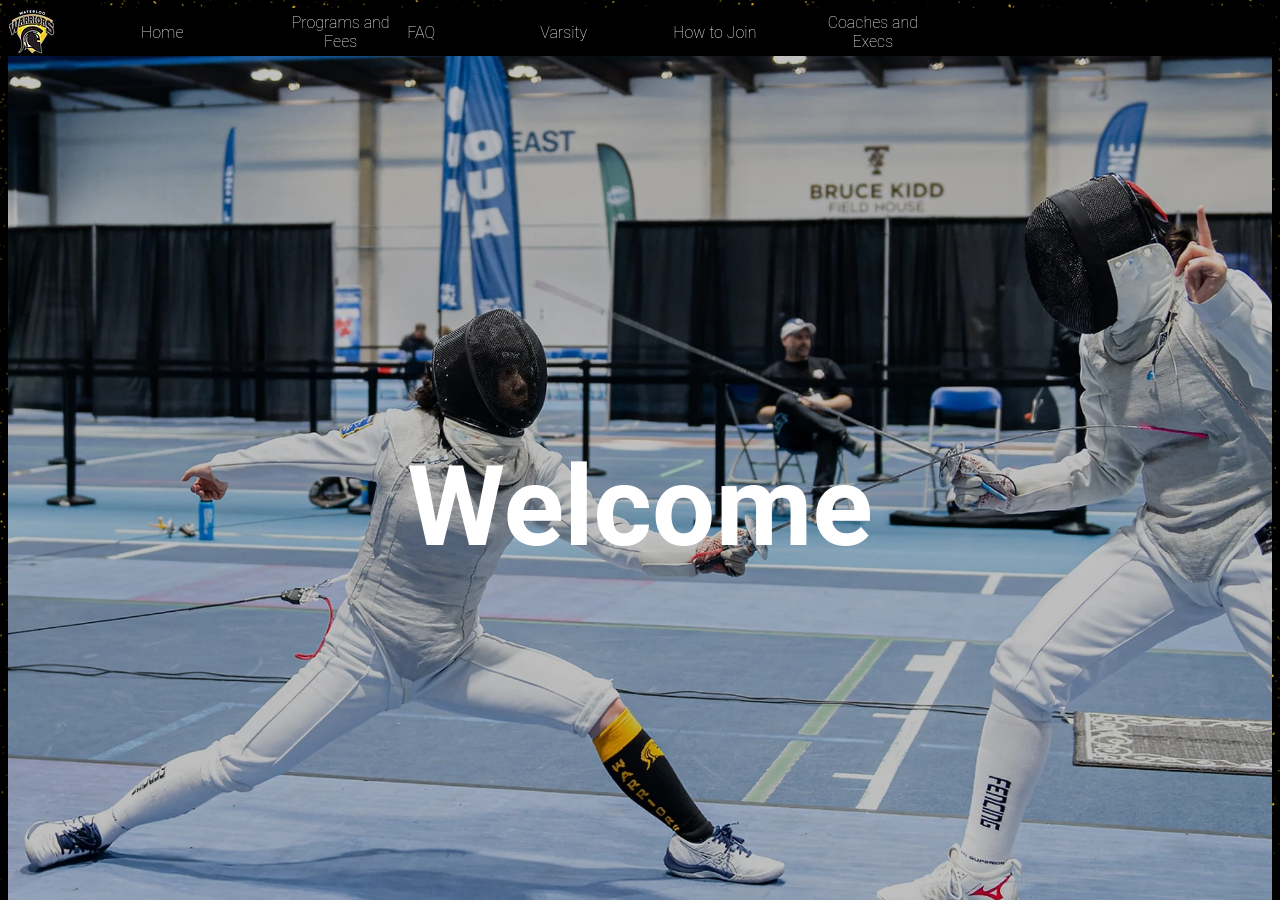
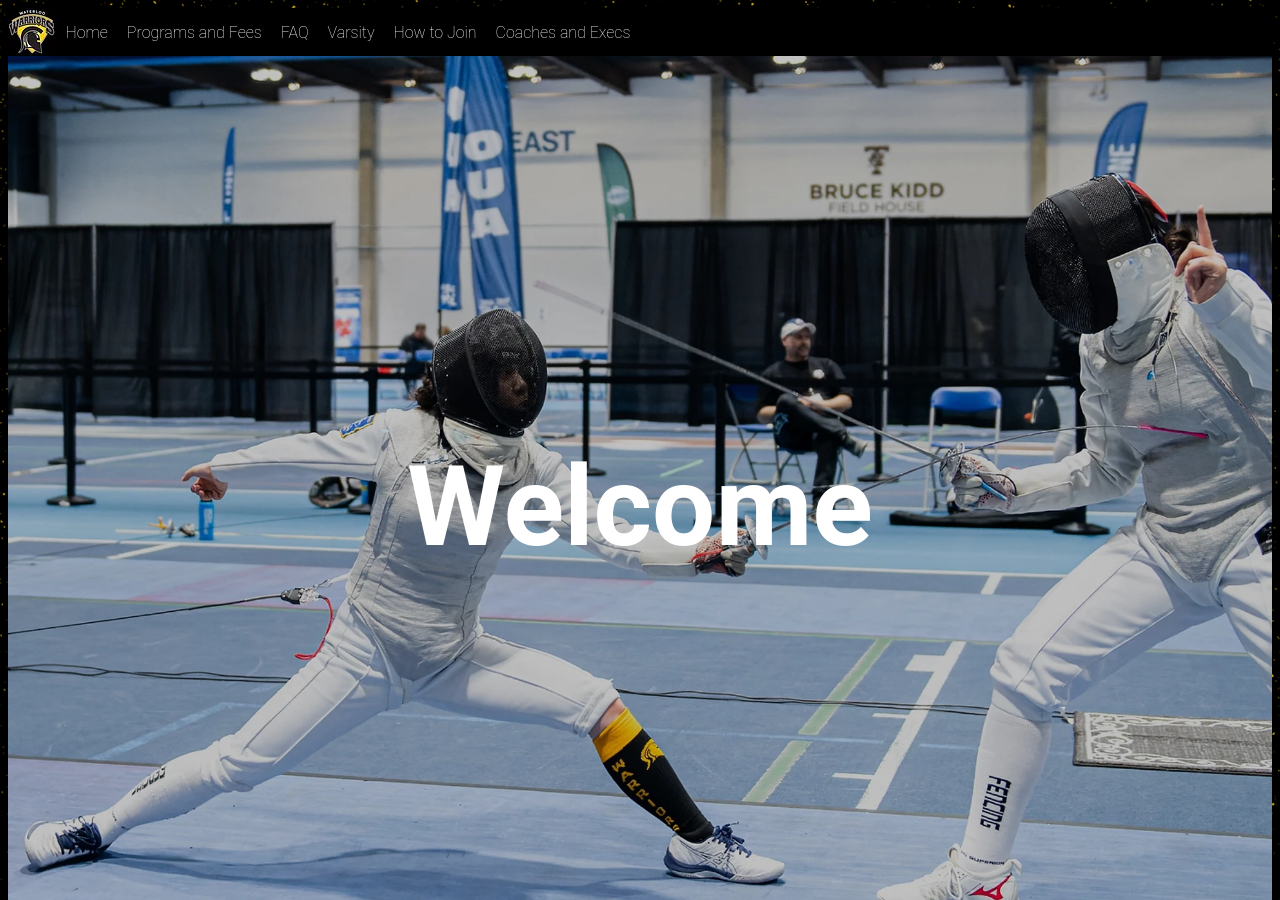
Before and after one commit to University-of-Waterloo-Fencing/the-website, a Jekyll site: the page built from index.md, in a window 1280 px wide and 900 px high. Built offline with Jekyll 4.4.1, drawn with Linux system fonts in a browser that asks for light colours; some of the changed text lies outside the part shown.

Commit message:
probably finished idk

```diff
--- a/_includes/navbar.html
+++ b/_includes/navbar.html
@@ -1,9 +1,9 @@
 <nav>
-    <a href="{{ site.baseurl }}">
+    <a href="{{ site.baseurl }}/">
         <img src="{{ site.baseurl }}/assets/imgs/crest.png">
     </a>
     {% for subpage in site.data.nav.nav %}
-    <a href="{{ site.baseurl }}/{{ subpage.url }}" class="nav-text">{{subpage.title}}</a>
+    <a href="{{ site.baseurl }}{{ subpage.url }}" class="nav-text">{{subpage.title}}</a>
     {% endfor %}
     <div class="random-extra-space"></div>
 </nav>
--- a/_layouts/home.html
+++ b/_layouts/home.html
@@ -4,3 +4,23 @@
 <div class="home-banner">
     Welcome
 </div>
+<div class="content-with-margins">
+    <div class="home-content">
+        <img src="{{ site.baseurl }}/assets/imgs/carousel/c0.png" id="carousel">
+        <p>{{ site.data.home.funtext1 }} <br><br>
+        {{ site.data.home.funtext2 }} <br><br>
+        {{ site.data.home.funtext3 }} </p>
+    </div>
+    <div class="home-links">
+        <a href="{{ site.baseurl }}/programs-and-fees/" class="home-programs">
+            Programs
+        </a>
+        <a href="{{ site.baseurl }}/faq/" class="home-faq">
+            FAQ
+        </a>
+        <a href="{{ site.baseurl }}/varsity/" class="home-varsity">
+            Varsity
+        </a>
+    </div>
+</div>
+<script src="{{ site.baseurl }}/assets/js/carousel.js"></script>
--- a/assets/css/styles.css
+++ b/assets/css/styles.css
@@ -10,7 +10,7 @@
     z-index: 2;
     position: sticky;
     top: 0;
-    width: Max(70rem, 100%);
+    width: 100%;
     background-color: #000;
     display: flex;
     /* align-items: center; */
@@ -18,7 +18,7 @@
 
     a {
         height: 100%;
-        width: 20%;
+        /* width: 20%; */
         min-width: min-content;
         text-decoration: none;
         color: #fff;
@@ -70,6 +70,67 @@
     color: #fff;
     text-align: center;
     font-size: 7rem;
+    font-weight: bolder;
+}
+
+.home-programs {
+    margin: auto;
+    text-decoration: none;
+    display: inline-block;
+    justify-content: center;
+    align-items: center;
+    width: 22vw;
+    height: 22vw;
+    line-height: 22vw;
+    background-image: url('/the-website/assets/imgs/programs.png'); /* TODO: CHANGE LATER */
+    background-size: cover;
+    background-position: center;
+    color: #fff;
+    text-align: center;
+    font-size: 3rem;
+    font-weight: bolder;
+}
+
+.home-content {
+    text-align: center;
+    font-size: 1.3em;
+    padding: 5%;
+    margin: auto;
+}
+
+.home-faq {
+    margin: auto;
+    text-decoration: none;
+    display: inline-block;
+    justify-content: center;
+    align-items: center;
+    width: 22vw;
+    height: 22vw;
+    line-height: 22vw;
+    background-image: url('/the-website/assets/imgs/faq.png'); /* TODO: CHANGE LATER */
+    background-size: cover;
+    background-position: center;
+    color: #fff;
+    text-align: center;
+    font-size: 3rem;
+    font-weight: bolder;
+}
+
+.home-varsity {
+    margin: auto;
+    text-decoration: none;
+    display: inline-block;
+    justify-content: center;
+    align-items: center;
+    width: 22vw;
+    height: 22vw;
+    line-height: 22vw;
+    background-image: url('/the-website/assets/imgs/varsity.png'); /* TODO: CHANGE LATER */
+    background-size: cover;
+    background-position: center;
+    color: #fff;
+    text-align: center;
+    font-size: 3rem;
     font-weight: bolder;
 }
 
--- /dev/null
+++ b/assets/js/carousel.js
@@ -0,0 +1,10 @@
+const PATH = "/the-website/assets/imgs/carousel/"
+var target = document.getElementById("carousel");
+
+const num = 6;
+var i = 1;
+
+setInterval(() => {
+    target.src = `${PATH}c${i}.png`;
+    i = (i + 1) % num;
+}, 5000);
```
Also changed, not shown: _data/home.yml (added, +9 -0 lines), assets/imgs/carousel/c0.png (added), assets/imgs/carousel/c1.png (added), assets/imgs/carousel/c2.png (added), assets/imgs/carousel/c3.png (added), assets/imgs/carousel/c4.png (added), assets/imgs/carousel/c5.png (added), assets/imgs/faq.png (added), assets/imgs/programs.png (added), assets/imgs/varsity.png (added).
